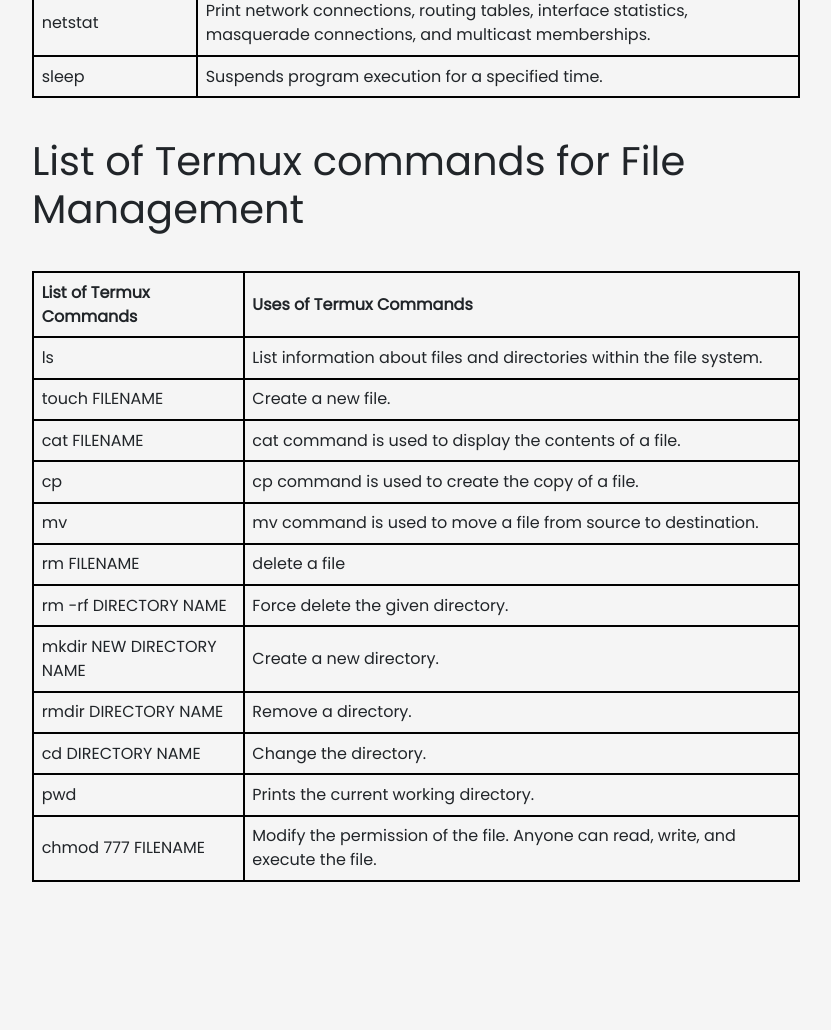
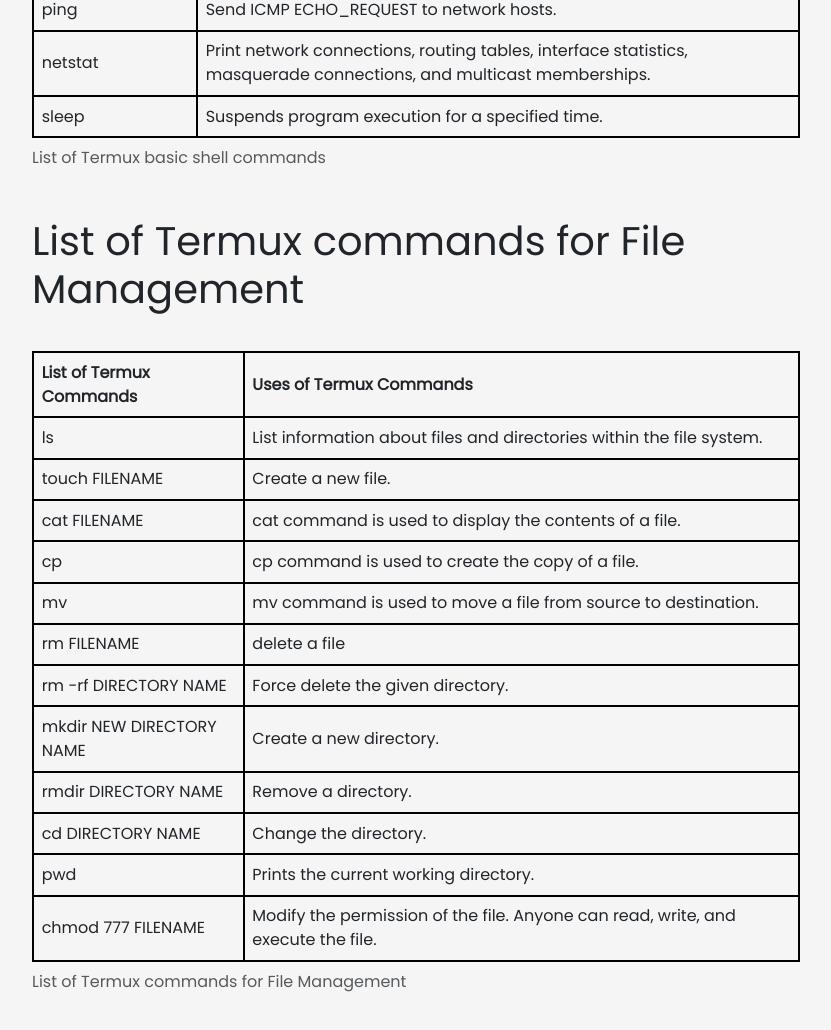
Before and after one commit to fssa-batch3/pranaw.murugesan__web_project_2, a website: page learning_pages/linuxCommands.html in a window 1280 px wide. Shown: the part 1887-2917 px from the top of the page, without its empty margins (224-1055 px from the left). Drawn offline with nearby package versions, Linux system fonts and the light colour scheme.

Commit message:
fix: bug in table(added caption)

```diff
--- a/learning_pages/linuxCommands.html
+++ b/learning_pages/linuxCommands.html
@@ -44,6 +44,7 @@
     <!-- Linux commands table start here -->
     <h1>Linux Commands</h1>
     <table>
+      <caption>Linux Commands</caption>
       <tr>
         <th>List of Termux Commands</th>
         <th>Uses of Termux Commands</th>
@@ -105,6 +106,7 @@
     <h1>List of Termux basic shell commands</h1>
     <!-- Termux basic shell commands table starts here -->
     <table>
+      <caption>List of Termux basic shell commands</caption>
       <tr>
         <th>List of Termux Commands</th>
         <th>Uses of Termux Commands</th>
@@ -182,6 +184,7 @@
     </table>
     <h1>List of Termux commands for File Management</h1>
     <table>
+      <caption>List of Termux commands for File Management</caption>
       <tr>
         <th>List of Termux Commands</th>
         <th>Uses of Termux Commands</th>
```
